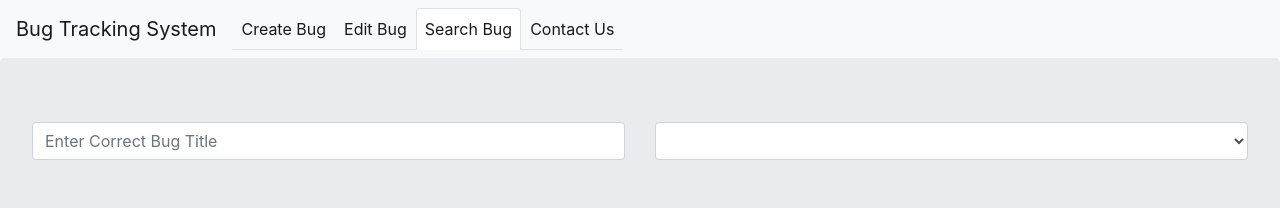
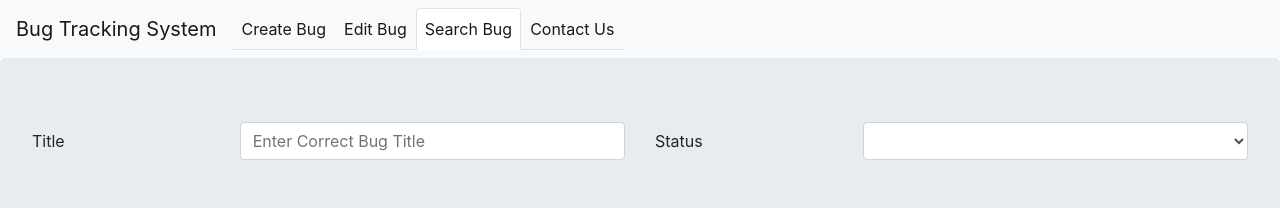
Before and after one commit to ibmmaseeh/BTS-ANGULAR, an Angular app: page /getBug in a window 1280 px wide. Shown: the top 208 px of the page. Built offline with nearby package versions, Linux system fonts and the light colour scheme; no server answers.

Commit message:
committed fully finctional create and edit bug pages, made some changes in get bug pages for search parameters

```diff
--- a/src/app/bug.service.ts
+++ b/src/app/bug.service.ts
@@ -11,7 +11,9 @@ export class BugService {
   constructor(private http: HttpClient) { }
   saveBug(bug: Bug) {
     return this.http.post('http://localhost:8080/bug', bug, {
-      headers: { "content-type": 'application/json' }
+      headers: { "content-type": 'application/json' },responseType:'text'
+
+
     });
   }
 
@@ -22,11 +24,12 @@ export class BugService {
     return this.http.get(endpointURL, { headers: httpHeaders });
   }
 
-  // getBug(endpointURL) {
+  // getBug() {
+  //   let endpointURL = 'http://localhost:8080/bug/title/';
 
   //   const httpHeaders = new HttpHeaders();
   //   httpHeaders.append('content-type', 'application/json');
-  //   return this.http.get(endpointURL, { headers: httpHeaders });
+  //   return this.http.get('http://localhost:8080/bug/title/' + bugtitle, { headers: httpHeaders });
 
   // }
 
@@ -43,7 +46,7 @@ export class BugService {
 
   getBugByName(title: string) {
     const endpointURL = 'http://localhost:8080/bug/'
-    return this.http.get(endpointURL + 'title/' + title);
+    return this.http.get(endpointURL+ 'title/'  + title);
   }
   getBugByStatus(status: string) {
     const endpointURL = 'http://localhost:8080/bug/'
@@ -56,6 +59,13 @@ export class BugService {
     return this.http.delete(endpointURL);
   }
 
+  // readBug(bugTitle){
+  //   const httpHeaders = new HttpHeaders();
+  //   httpHeaders.append('content-type', 'application/json');
+  //   return this.http.get('http://localhost:8080/bug/title'+ bugTitle, { headers: httpHeaders });
+
+  // }
+
 
 
 
--- a/src/app/create-bug/create-bug.component.ts
+++ b/src/app/create-bug/create-bug.component.ts
@@ -1,4 +1,3 @@
-
 import { Component, OnInit } from '@angular/core';
 import { BugService } from '../bug.service';
 import { Bug } from '../Bug';
@@ -10,15 +9,15 @@ import { Bug } from '../Bug';
   styleUrls: ['./create-bug.component.css']
 })
 export class CreateBugComponent implements OnInit {
-  title: String = 'CreateBug';
+  title: String = 'BugForm';
   bug: Bug = new Bug();
 
 
   constructor(private bugService: BugService) { }
   saveBug() {
-    let createBug=(<HTMLInputElement>document.getElementById('createBug'))
-    if(!createBug.checkValidity()){
-      alert('form is invalid..!');
+    let createBug = (<HTMLInputElement>document.getElementById('createBug'))
+    if (!createBug.checkValidity()) {
+      alert('form is invalid');
       return;
     }
     const promise = this.bugService.saveBug(this.bug);
--- a/src/app/get-bug/get-bug.component.html
+++ b/src/app/get-bug/get-bug.component.html
@@ -9,6 +9,11 @@
   <!-- Bootstrap CSS -->
   <link rel="stylesheet" href="https://maxcdn.bootstrapcdn.com/bootstrap/4.0.0/css/bootstrap.min.css"
     integrity="sha384-Gn5384xqQ1aoWXA+058RXPxPg6fy4IWvTNh0E263XmFcJlSAwiGgFAW/dAiS6JXm" crossorigin="anonymous">
+    <script>
+      $(document).ready(function () {
+          $('select').selectpicker();
+      });
+  </script>
 
   <title>Search Bug</title>
 
@@ -17,15 +22,20 @@
 <body>
   <form class="jumbotron required" id="searchBug">
     <div class="form-group row">
+      <label for="colFormLabelLg" class="col-lg-2 col-form-label control-label">Title</label>
 
-      <div class="col-sm-6">
+      <div class="col">
         <input type="text" maxlength="200" class="form-control" placeholder="Enter Correct Bug Title" id="bugTitle" [(ngModel)]="bug.title"
           name="bugTitle" required>
       </div>
 
-      <div class="col-sm-6">
-        <select class="form-control" id="bugStatus" placeholder="Choose Bug Status"[(ngModel)]="bug.status" name="bugStatus" required>
-          <option disabled selected>Select Status</option>
+
+      <label for="colFormLabelLg" class="col-lg-2 col-form-label control-label">Status</label>
+
+      <div class="col">
+          <select class="selectpicker form-control" data-live-search="true" id="bugStatus"  [(ngModel)]="bug.status"
+          name="bugTitle"required>
+              <option value="" disabled selected>Select Option</option>
               <option>NEW</option>
               <option>OPEN</option>
               <option>ASSIGNED</option>
@@ -79,8 +89,8 @@
           <ng-container *ngFor="let bug of bugList">
 
             <tr>
-              <td scope="col" style="border: 2px solid #000000;" id="titlewidth">{{bug.title|truncate:[20]}}</td>
-              <td scope="col" style="border: 2px solid #000000;">{{bug.description}}</td>
+              <td scope="col" style="border: 2px solid #000000;" id="titlewidth">{{bug.title|truncate:[20]}}<br><button type="button" style="margin-top: 10px;"   class="btn btn-outline-info btn-sm">Read More</button></td>
+              <td scope="col" style="border: 2px solid #000000;">{{bug.description|truncate:[20]}}<br><button type="button"  style="margin-top: 10px;" class="btn btn-outline-info btn-sm">Read More</button></td>
               <td scope="col" style="border: 2px solid #000000;">{{bug.status|titlecase}}</td>
               <td scope="col" style="border: 2px solid #000000;">{{bug.priority|titlecase}}</td>
               <td scope="col" style="border: 2px solid #000000;">{{bug.type|titlecase}}</td>
--- a/src/app/get-bug/get-bug.component.ts
+++ b/src/app/get-bug/get-bug.component.ts
@@ -18,6 +18,8 @@ export class GetBugComponent implements OnInit {
   responseList: Boolean;
   bugArray: Bug[]=[];
   toggleEllipses:false;
+
+
 
   deleteBug(bugId){
     let ask=confirm("Do you want to delete bug this bug ?");
@@ -88,19 +90,19 @@ export class GetBugComponent implements OnInit {
   // }
 
   getBug() {
-    let status = (<HTMLInputElement>document.getElementById('bugStatus')).value;
+    let bugStatus = (<HTMLInputElement>document.getElementById('bugStatus')).value;
     let bugTitle = (<HTMLInputElement>document.getElementById('bugTitle')).value;
     if (bugTitle && !status) {
       if (bugTitle.trim()) {
         const promise = this.bugService.getBugByName(bugTitle);
         promise.subscribe(response => {
-          this.bugList = response;
-          if (this.bugList.length) {
-            this.bugArray = this.bugList;
+          this.bugList = [response];
+          if (response !=null) {
+            console.log(response);
+            alert('Bug is found');
           }
           else {
             alert("Record not found");
-            this.bugArray = [];
           }
         },
           error => {
@@ -112,12 +114,12 @@ export class GetBugComponent implements OnInit {
         this.bugArray = [];
       }
     }
-    else if (status && !bugTitle) {
-      const promise = this.bugService.getBugByStatus(status);
+    else if (bugStatus && !bugTitle) {
+      const promise = this.bugService.getBugByStatus(bugStatus);
       promise.subscribe(response => {
         this.bugList = response;
-        if (this.bugList.length) {
-          this.bugArray = this.bugList;
+        if (response!=null) {
+          alert("Bug Found !!")
         }
         else {
           alert("No Bug with Status : " + status + " found");
@@ -128,8 +130,8 @@ export class GetBugComponent implements OnInit {
           alert('error happened..')
         })
     }
-    else if (bugTitle && status) {
-      const promise = this.bugService.getBugbyStatusAndTitle(bugTitle, status);
+    else if (bugTitle && bugStatus) {
+      const promise = this.bugService.getBugbyStatusAndTitle(bugTitle, bugStatus);
       promise.subscribe(response => {
         this.bugList = response;
         if (this.bugList.length) {
@@ -155,53 +157,6 @@ export class GetBugComponent implements OnInit {
       }, error => alert("Error occurred"));
     }
   }
-
-
-// getBugbyStatusAndTitle(){
-
-//   let bugStatus = (<HTMLInputElement>document.getElementById('bugStatus')).value;
-//   let bugTitle = (<HTMLInputElement>document.getElementById('bugTitle')).value;
-//   let endpointURL = 'http://localhost:8080/bug/';
-
-//   if(bugStatus&&bugTitle){
-//     this.bugService.getBugbyStatusAndTitle(bugStatus,bugTitle).subscribe(response => {
-//       this.bugList = response;
-//       console.log(response);
-//       if (this.bugList.length) {
-//         alert('bug found');
-
-//       }
-//       else {
-//         alert("No Bug with Name : " + bugTitle + " and Status : " + bugStatus + " found");
-//         this.bugArray = [];
-//       }
-//     },
-//       error => {
-//         console.log(error);
-//         alert(error.statusText);
-
-//       }
-//     )
-
-
-//   }
-
-
-
-
-// }
-
-
-
-
-
-
-
-
-
-
-
-
   getBugs() {
     this.bugService.getBugs().subscribe(response => {
       this.bugList = response;
@@ -215,8 +170,29 @@ export class GetBugComponent implements OnInit {
     )
    }
 
-  ngOnInit(): void {
+// readBug(){
+
+//   let bugTitle = (<HTMLInputElement>document.getElementById('bugTitle')).value;
+//   let endpointURL = 'http://localhost:8080/bug/title'+ bugTitle;
+//   this.bugService.readBug(endpointURL).subscribe(response => {
+//          this.bugList = response;
+//          if(this.bug.title.length>10){
+
+//            alert(bugTitle);
+//          }
+
+// },
+// error => {
+//   console.log(error);
+//  alert(error.statusText);
+
+// }
+// )
+// }
+
+ngOnInit(): void {
     this.getBugs();
+
   }
 
 }
--- a/src/app/update-bug/update-bug.component.ts
+++ b/src/app/update-bug/update-bug.component.ts
@@ -16,7 +16,7 @@ export class UpdateBugComponent implements OnInit {
     let endpointURL = 'http://localhost:8080/bug/';
     let bugTitle=(<HTMLInputElement>document.getElementById('title')).value;
     if (bugTitle) {
-      endpointURL = endpointURL + 'title/' + bugTitle;
+      endpointURL = endpointURL +'title/'+ bugTitle;
       const promise = this.bugService.getBugByName(bugTitle);
       promise.subscribe(response => {
         this.bugList = response;
```
Lines whose indentation alone changed are shown as unchanged.
